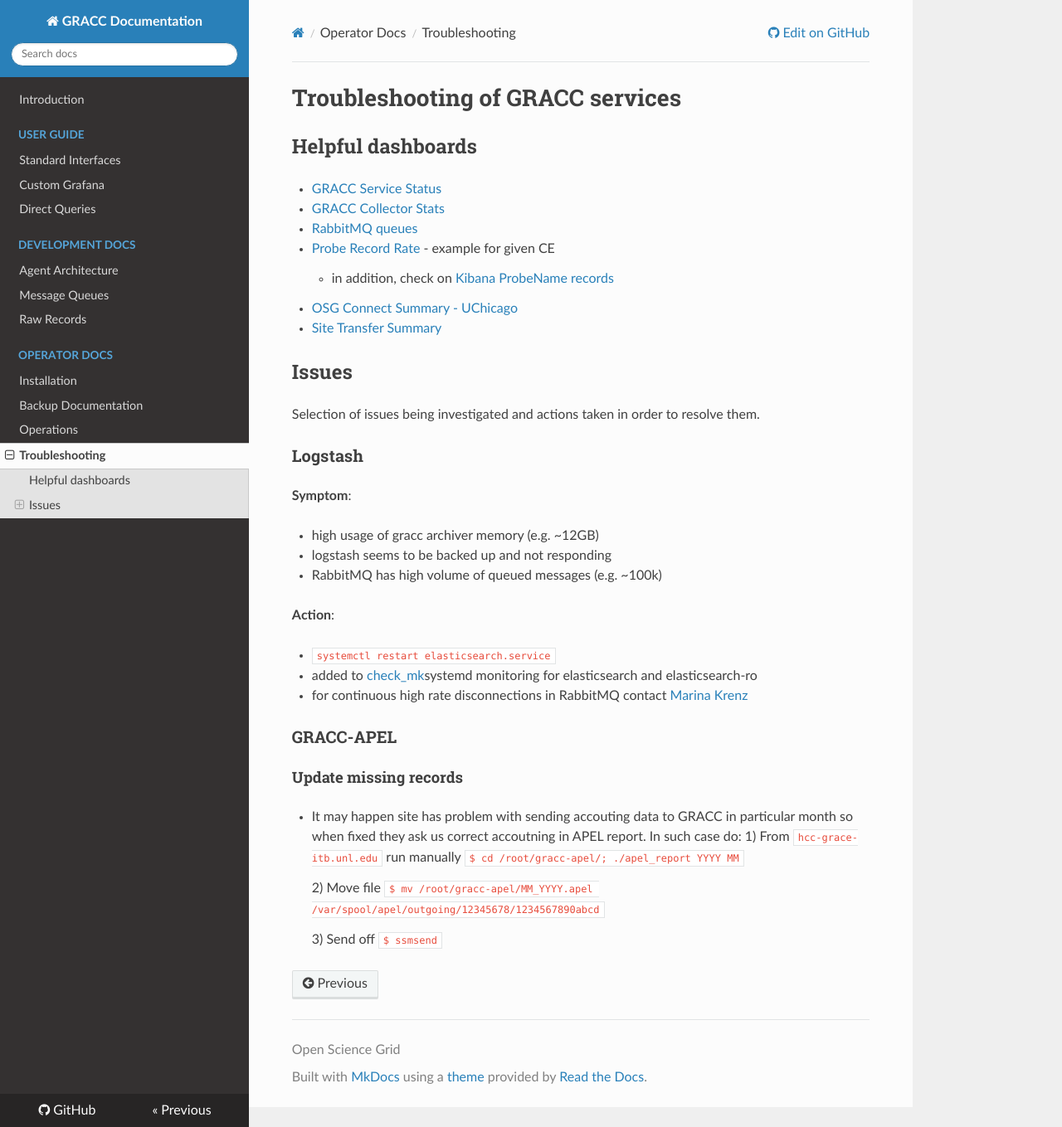
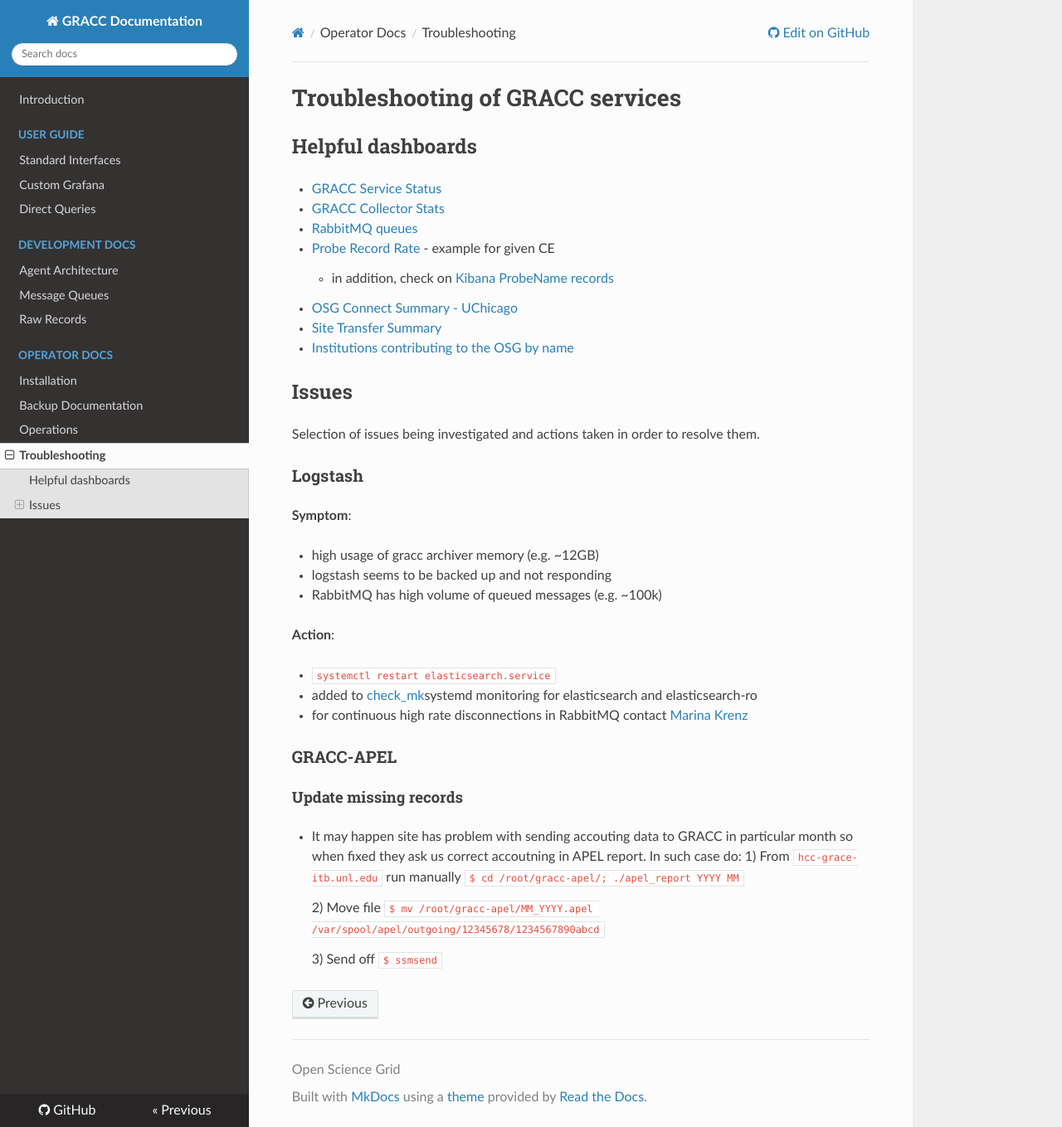
Before and after one commit to zvada/gracc, an MkDocs documentation site: the page built from docs/ops/troubleshoot.md, in a window 1280 px wide and 1359 px high. Shown: the whole window at 83% size. Built offline with MkDocs 1.6.1, drawn with Linux system fonts in a browser that asks for light colours; nearby versions of some CDN libraries; old or Windows-style settings are respelled for this version of MkDocs.

Commit message:
added link to view wallhours by organization

```diff
--- a/docs/ops/troubleshoot.md
+++ b/docs/ops/troubleshoot.md
@@ -9,6 +9,7 @@
     * in addition, check on [Kibana ProbeName records](<https://gracc.opensciencegrid.org/kibana/app/kibana#/discover?_g=(refreshInterval:(%27$$hashKey%27:%27object:1968%27,display:%271%20minute%27,pause:!f,section:2,value:60000),time:(from:now-7d,mode:quick,to:now))&_a=(columns:!(_source),index:%27gracc.osg.raw-*%27,interval:auto,query:(query_string:(analyze_wildcard:!f,query:%27ProbeName:%22slurm:grid1.oscer.ou.edu%22%27)),sort:!(EndTime,desc))>)
 * [OSG Connect Summary - UChicago](https://gracc.opensciencegrid.org/dashboard/db/osg-connect-summary-uchicago-ci?from=now-30d&to=now&orgId=1)
 * [Site Transfer Summary](https://gracc.opensciencegrid.org/dashboard/db/site-transfer-summary?orgId=1&from=1454284800000&to=1485907200000&var-interval=$__auto_interval&var-site=All)
+* [Institutions contributing to the OSG by name](https://gracc.opensciencegrid.org/dashboard/db/payload-jobs-summary?panelId=15&fullscreen&orgId=1)
 
 ## Issues
 
```
